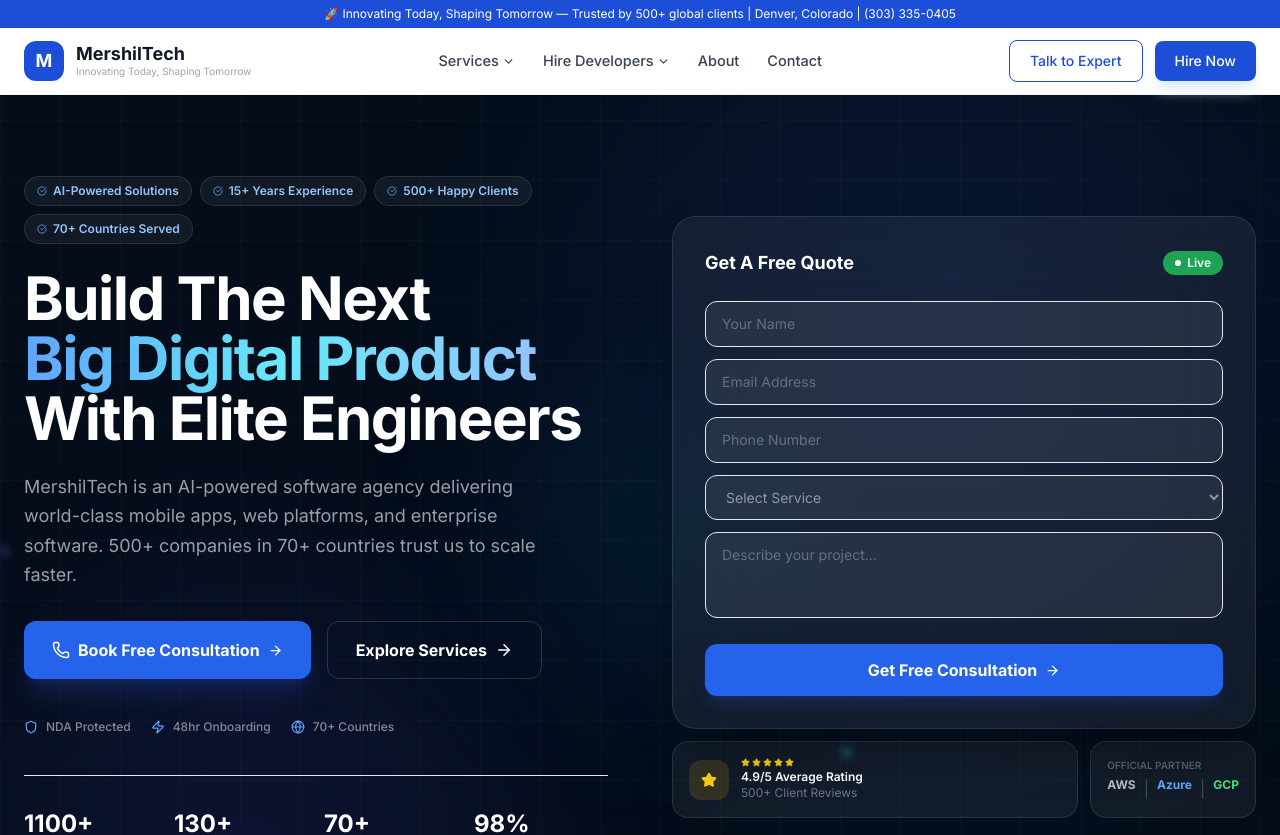
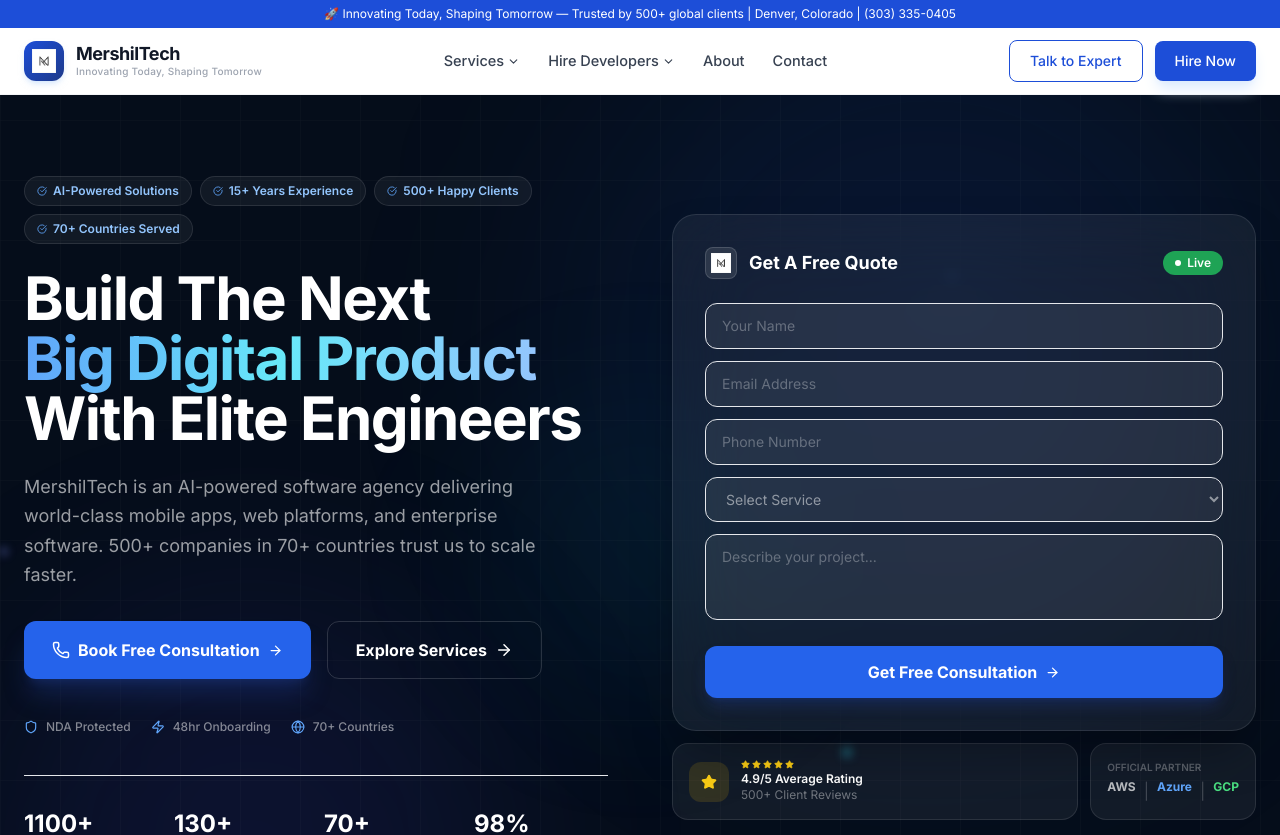
Before and after one commit to Manish01137/Merh, a React (Vite) app: page / in a window 1280 px wide. Shown: the top 835 px of the page. Built offline with nearby package versions, Linux system fonts and the light colour scheme.

Commit message:
LogoUpdate

```diff
--- a/src/components/LeadCaptureModal.jsx
+++ b/src/components/LeadCaptureModal.jsx
@@ -1,5 +1,6 @@
 import { useEffect, useState } from "react";
 import { X, Phone } from "lucide-react";
+import logoWhite from "../assets/02_Logo_Reversed_White_3600x3600.png";
 
 export default function LeadCaptureModal() {
   const [show, setShow] = useState(false);
@@ -11,9 +12,15 @@
   return (
     <div className="fixed inset-0 z-[9999] flex items-center justify-center bg-black/50 backdrop-blur-sm">
       <div className="relative w-[90%] max-w-md bg-white rounded-2xl shadow-2xl border border-gray-100 overflow-hidden">
-        <div className="bg-blue-700 p-6 text-white">
+        <div className="bg-gradient-to-br from-blue-700 to-blue-900 p-6 text-white">
           <button onClick={() => setShow(false)} className="absolute top-4 right-4 text-white/70 hover:text-white"><X size={20}/></button>
-          <h2 className="text-xl font-bold mb-1">Let's Build Something Great 🚀</h2>
+          <div className="flex items-center gap-3 mb-3">
+            <div className="w-9 h-9 rounded-lg bg-white/15 border border-white/20 flex items-center justify-center backdrop-blur-sm">
+              <img src={logoWhite} alt="MershilTech" className="w-5 h-5 object-contain" />
+            </div>
+            <span className="text-white/70 text-sm font-semibold tracking-wide">MershilTech</span>
+          </div>
+          <h2 className="text-xl font-bold mb-1">Let's Build Something Great</h2>
           <p className="text-blue-100 text-sm">Get a free consultation from our engineering experts.</p>
         </div>
         <div className="p-6 space-y-3">
--- a/src/components/common/Footer.jsx
+++ b/src/components/common/Footer.jsx
@@ -1,13 +1,19 @@
 import { Link } from "react-router-dom";
 import { FaLinkedinIn, FaTwitter, FaGithub, FaInstagram } from "react-icons/fa";
 import { Mail, Phone, MapPin } from "lucide-react";
+import logoWhite from "../../assets/02_Logo_Reversed_White_3600x3600.png";
 export default function Footer() {
   return (
     <footer className="bg-gray-900 text-gray-300 pt-16 pb-8">
       <div className="max-w-7xl mx-auto px-6">
         <div className="grid md:grid-cols-4 gap-10 pb-12 border-b border-gray-700">
           <div>
-            <div className="flex items-center gap-3 mb-5"><div className="w-10 h-10 rounded-xl bg-blue-600 flex items-center justify-center text-white font-bold text-lg">M</div><span className="text-white font-bold text-lg">MershilTech</span></div>
+            <div className="flex items-center gap-3 mb-5">
+              <div className="w-10 h-10 rounded-xl bg-gradient-to-br from-blue-600 to-blue-800 flex items-center justify-center shadow-lg shadow-blue-900/40">
+                <img src={logoWhite} alt="MershilTech" className="w-6 h-6 object-contain" />
+              </div>
+              <span className="text-white font-bold text-lg tracking-tight">MershilTech</span>
+            </div>
             <p className="text-gray-400 text-sm leading-relaxed mb-5">AI-powered agency delivering world-class web, mobile & software platforms. Trusted by 500+ clients in 70+ countries.</p>
             <div className="flex gap-3">{[FaLinkedinIn,FaTwitter,FaGithub,FaInstagram].map((Icon,i)=><div key={i} className="w-9 h-9 bg-gray-800 rounded-lg flex items-center justify-center text-gray-400 hover:bg-blue-600 hover:text-white transition cursor-pointer"><Icon size={15}/></div>)}</div>
           </div>
--- a/src/components/common/Navbar.jsx
+++ b/src/components/common/Navbar.jsx
@@ -2,6 +2,7 @@
 import { Link, useNavigate } from "react-router-dom";
 import { Menu, X, ChevronDown, Smartphone, Globe, Code2, Brain, Link2, Building2, Lightbulb } from "lucide-react";
 import { ServiceIcon } from "../../utils/serviceIcons";
+import logoWhite from "../../assets/02_Logo_Reversed_White_3600x3600.png";
 
 const serviceCategories = [
   { name:"Mobile App Development", icon:Smartphone, slug:"mobile", sub:[
@@ -107,8 +108,10 @@
         <div className="bg-blue-700 text-white text-xs py-1.5 text-center hidden md:block">🚀 Innovating Today, Shaping Tomorrow — Trusted by 500+ global clients | Denver, Colorado | (303) 335-0405</div>
         <div className="max-w-7xl mx-auto flex items-center justify-between px-6 py-3">
           <Link to="/" className="flex items-center gap-3 group">
-            <div className="w-10 h-10 rounded-xl bg-blue-700 flex items-center justify-center text-white font-bold text-lg group-hover:bg-blue-800 transition">M</div>
-            <div><h1 className="text-gray-900 font-bold text-lg leading-tight">MershilTech</h1><p className="text-gray-400 text-[10px] -mt-0.5">Innovating Today, Shaping Tomorrow</p></div>
+            <div className="w-10 h-10 rounded-xl bg-gradient-to-br from-blue-700 to-blue-900 flex items-center justify-center group-hover:from-blue-600 group-hover:to-blue-800 transition-all duration-300 shadow-md shadow-blue-200/50 group-hover:shadow-lg group-hover:shadow-blue-300/50">
+              <img src={logoWhite} alt="MershilTech" className="w-6 h-6 object-contain" />
+            </div>
+            <div><h1 className="text-gray-900 font-bold text-lg leading-tight tracking-tight">MershilTech</h1><p className="text-gray-400 text-[10px] -mt-0.5 font-medium tracking-wide">Innovating Today, Shaping Tomorrow</p></div>
           </Link>
           <nav className="hidden lg:flex items-center gap-7">
             <div className="relative" onMouseEnter={onSE} onMouseLeave={onSL}>
--- a/src/components/home/Hero.jsx
+++ b/src/components/home/Hero.jsx
@@ -1,6 +1,7 @@
 import { Link } from "react-router-dom";
 import { Phone, ArrowRight, CheckCircle, Star, Zap, Globe, Shield } from "lucide-react";
 import { motion } from "framer-motion";
+import logoWhite from "../../assets/02_Logo_Reversed_White_3600x3600.png";
 
 const badges = ["AI-Powered Solutions","15+ Years Experience","500+ Happy Clients","70+ Countries Served"];
 const stats = [{n:"1100+",l:"Projects"},{n:"130+",l:"Engineers"},{n:"70+",l:"Countries"},{n:"98%",l:"Satisfaction"}];
@@ -94,7 +95,12 @@
             className="hidden lg:block">
             <div className="bg-white/[0.06] backdrop-blur-2xl rounded-3xl border border-white/10 p-8 shadow-2xl shadow-black/40">
               <div className="flex items-center justify-between mb-6">
-                <h3 className="text-white font-bold text-lg">Get A Free Quote</h3>
+                <div className="flex items-center gap-3">
+                  <div className="w-8 h-8 rounded-lg bg-white/10 border border-white/15 flex items-center justify-center">
+                    <img src={logoWhite} alt="MershilTech" className="w-5 h-5 object-contain" />
+                  </div>
+                  <h3 className="text-white font-bold text-lg">Get A Free Quote</h3>
+                </div>
                 <span className="flex items-center gap-1.5 text-xs bg-green-500/80 text-white px-3 py-1 rounded-full font-semibold">
                   <span className="w-1.5 h-1.5 rounded-full bg-white animate-pulse"/>Live
                 </span>
--- a/src/pages/About.jsx
+++ b/src/pages/About.jsx
@@ -3,6 +3,7 @@
 import { Link } from "react-router-dom";
 import { ArrowRight, CheckCircle2, Target, Handshake, Globe, Zap, Shield, Rocket } from "lucide-react";
 import { ServiceIcon } from "../utils/serviceIcons";
+import logoWhite from "../assets/02_Logo_Reversed_White_3600x3600.png";
 
 const stats = [["1100+","Projects Delivered"],["130+","Expert Engineers"],["70+","Countries Served"],["15+","Years of Expertise"],["500+","Happy Clients"],["98%","Client Satisfaction"]];
 const values = [
@@ -37,8 +38,10 @@
               <div className="rounded-2xl overflow-hidden shadow-2xl border border-white/10">
                 <img src="https://images.unsplash.com/photo-1522071820081-009f0129c71c?w=700" alt="MershilTech Team" className="w-full h-72 object-cover"/>
               </div>
-              <div className="absolute -bottom-5 -left-5 bg-white rounded-2xl shadow-xl p-4 flex items-center gap-3">
-                <div className="w-10 h-10 bg-blue-700 rounded-xl flex items-center justify-center text-white font-bold">M</div>
+              <div className="absolute -bottom-5 -left-5 bg-white rounded-2xl shadow-2xl p-4 flex items-center gap-3 border border-gray-100">
+                <div className="w-11 h-11 rounded-xl bg-gradient-to-br from-blue-700 to-blue-900 flex items-center justify-center shadow-md shadow-blue-200/40">
+                  <img src={logoWhite} alt="MershilTech" className="w-6 h-6 object-contain" />
+                </div>
                 <div><p className="text-xl font-bold text-gray-900">130+</p><p className="text-gray-500 text-xs">Expert Engineers</p></div>
               </div>
             </div>
```
Also changed, not shown: src/assets/02_Logo_Reversed_White_3600x3600.png (added).
